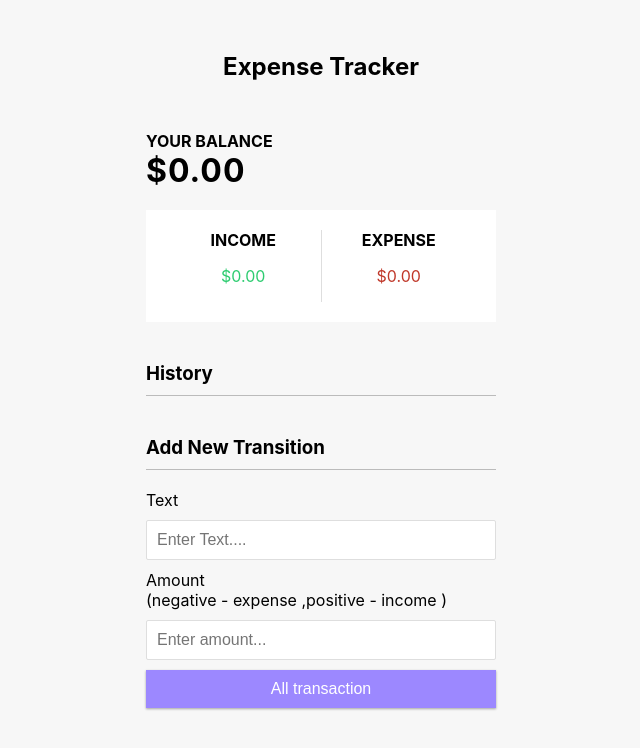
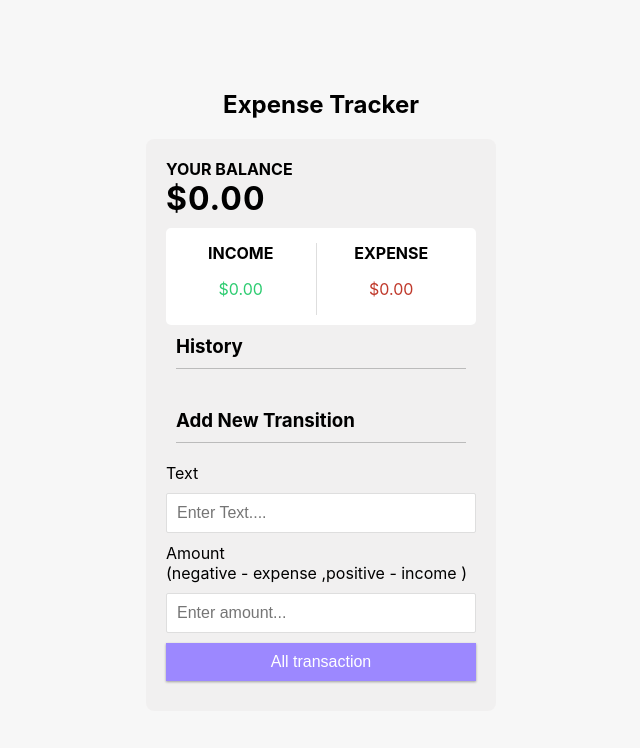
Before and after one commit to Hafiz-Usman-Ghani-123/IncomeAndExpenseTracker, a plain HTML site: page index.html in a window 1280 px wide. Shown: the whole page, without its empty margins (319-959 px from the left). Drawn offline with Linux system fonts and the light colour scheme.

Commit message:
change background

```diff
--- a/style.css
+++ b/style.css
@@ -21,10 +21,16 @@ body {
 }
 
 .container {
-  margin: 30px auto;
+  background-color:rgba(236, 234, 234, 0.541);
+  padding: 20px;
+  border-radius: 8px;
+  margin: 10px auto;
   width: 350px;
 }
-
+h2{
+  margin: 10px;
+  padding: 0;
+}
 h1 {
   letter-spacing: 1px;
   margin: 0;
@@ -33,7 +39,7 @@ h1 {
 h3 {
   border-bottom: 1px solid #bbb;
   padding-bottom: 10px;
-  margin: 40px 0 10px;
+  margin: 10px  10px;
 }
 
 h4 {
@@ -44,10 +50,11 @@ h4 {
 .inc-exp-container {
   background-color: #fff;
   box-shadow: var(--box--shadow);
-  padding: 20px;
+  padding: 15px 10px 10px 0;
+  border-radius: 5px;
   display: flex;
   justify-content: center;
-  margin: 20px 0;
+  margin: 10px 0;
 }
 
 .inc-exp-container > div {
@@ -95,7 +102,7 @@ input[type="number"] {
   border: 0;
   display: block;
   font-size: 16px;
-  margin: 10px 0 30px;
+  margin: 10px 0 10px;
   padding: 10px;
   width: 100%;
 }
```
